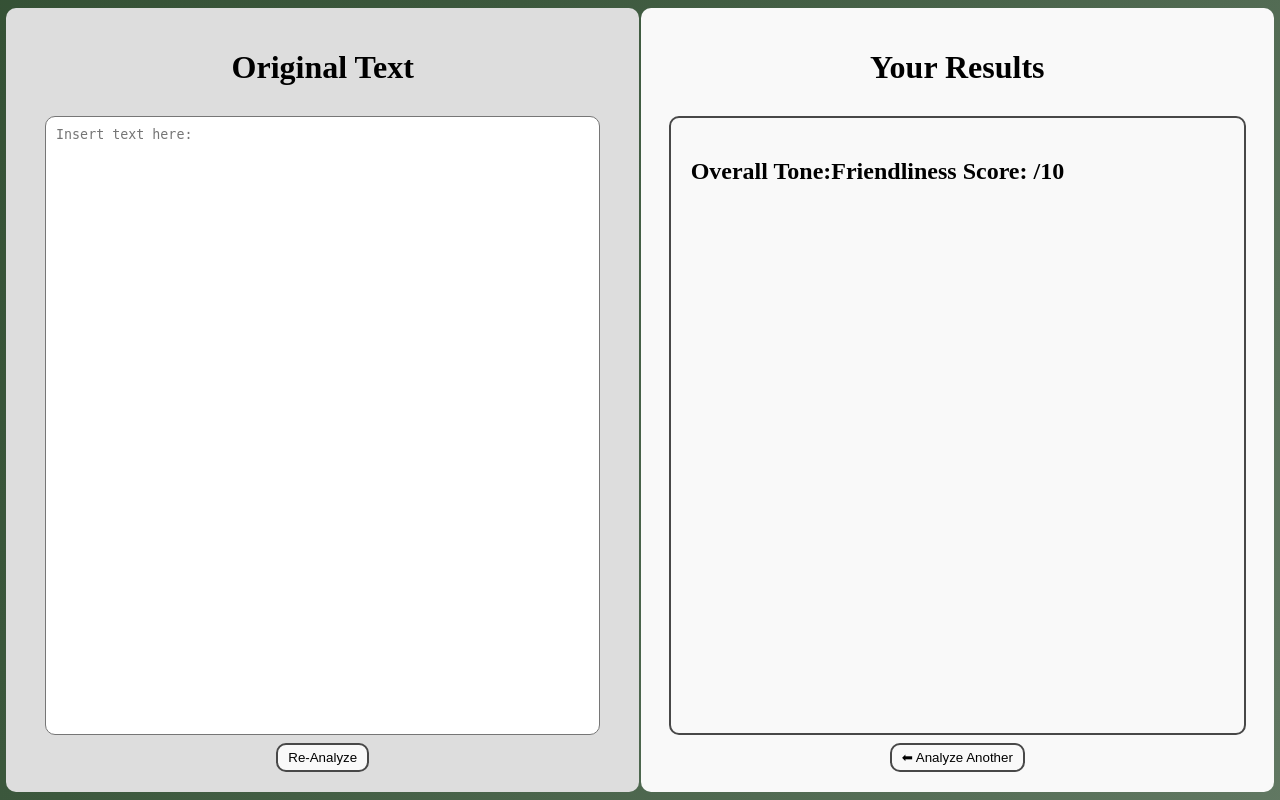
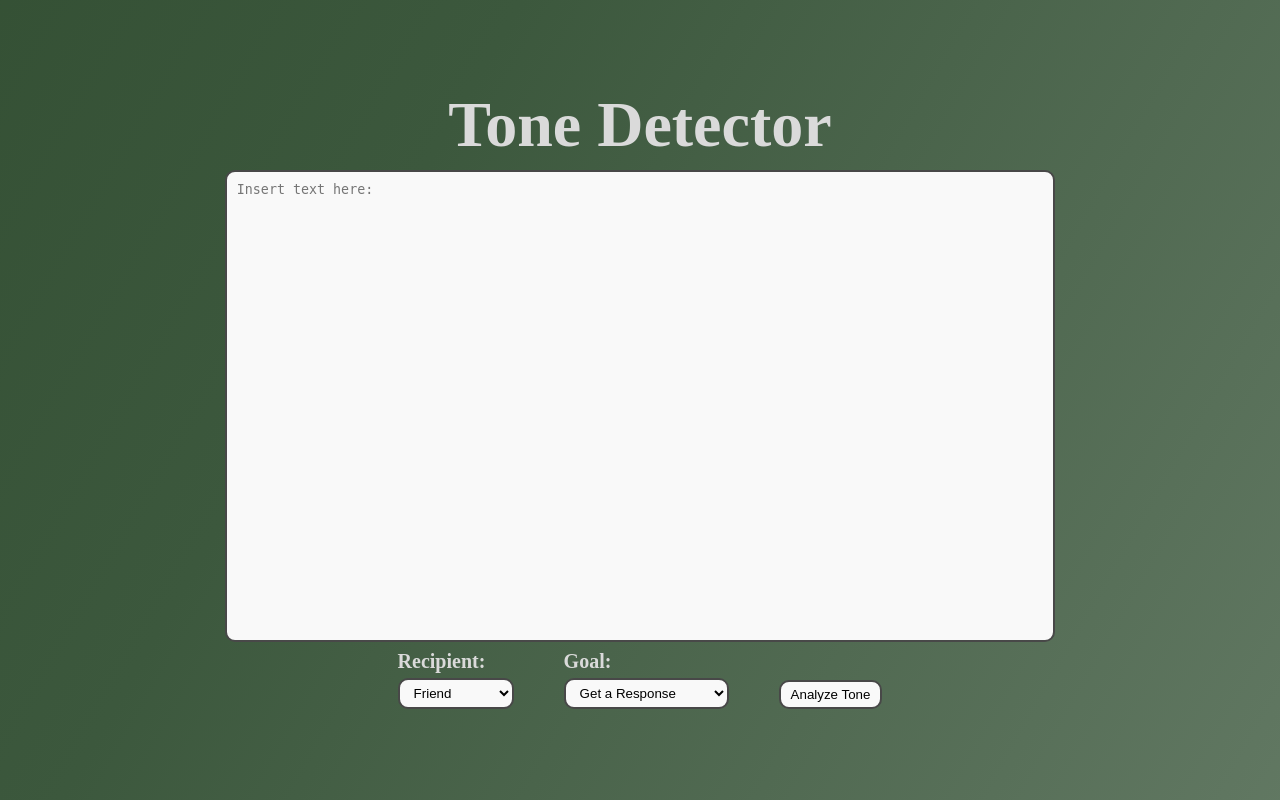
Before and after one commit to aidan-zheng/Tone-Detector, a Flask app: page / in a window 1280 px wide. Run offline with Flask 3, Linux system fonts and the light colour scheme.

Commit message:
Added image, fixed bugs
Fixed analyzing bug where screen 2 still appears. Added self drawn image of emotions. Adjusted viewing problems

```diff
--- a/templates/index.html
+++ b/templates/index.html
@@ -66,7 +66,7 @@
            }
 
            #screen1{
-            display: none;
+            display: flex;
             flex-direction: column;
             align-items: center;
             width: 90%;
@@ -77,17 +77,17 @@
            }
 
            #screen2{
-            display: flex;
+            display: none;
             flex-direction: row;
             align-items: stretch;
             width: 99%;
             height:98%;
-            gap: 2px;
+            gap: 6px;
             border-radius: 10px;
            }
 
            #screen2-a{
-            display: flex;
+            display: none;
             flex-direction: column;
             align-items: center;
             gap: 8px;
@@ -98,7 +98,7 @@
            }
 
            #screen2-b {
-            display: flex;
+            display: none;
             flex-direction: column;
             align-items: center;
             gap: 8px;
@@ -112,11 +112,11 @@
             background-color: #f9f9f9; /* Custom background color */
             border-radius: 10px; /* Rounded corners */
             border: 2px solid #484848; /* Custom border */
-            display: flex; /* Hide by default */
+            display: none; /* Hide by default */
             padding: 20px; /* Custom padding */
-            overflow-y: auto;
-            height:90%;
+            overflow-y: auto; /* Enable vertical scrolling if content exceeds height */
             width:90%;
+            max-height: 90%;
            }
 
            #loading{
@@ -208,7 +208,8 @@
             <div id="screen2">
                 <div id="screen2-a">
                     <h1>Original Text</h1>
-                    <textarea style="resize: unset; height:90%; width:90%; border-radius:10px; padding:10px;" id="original-text" placeholder="Insert text here: "></textarea>
+                    <textarea style="resize: unset; min-height:50%; max-height:90%; width:90%; border-radius:10px; padding:10px;" id="original-text" placeholder="Insert text here: "></textarea>
+                    <img src="/static/Emotion.png" width="75%">
                     <button class="custom-shape" onclick="analyze()">Re-Analyze</button>
                 </div>
 
@@ -248,6 +249,9 @@
         const goal = document.getElementById("goal").value;
 
         document.getElementById("screen1").style.display = "none";
+        document.getElementById("screen2").style.display = "none";
+        document.getElementById("screen2-a").style.display = "none";
+        document.getElementById("screen2-b").style.display = "none";
         document.getElementById("loading").style.display = "block";
 
             try{
```
Also changed, not shown: 1 other file.
